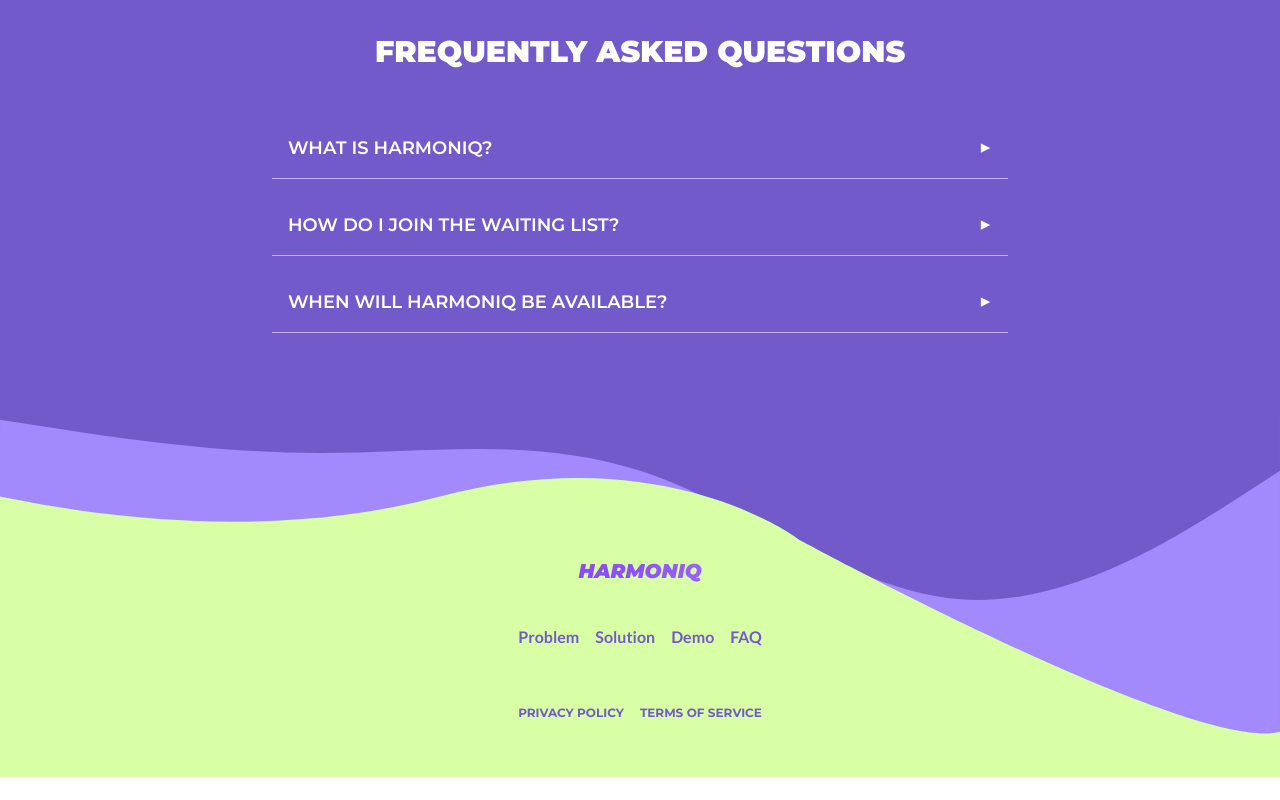
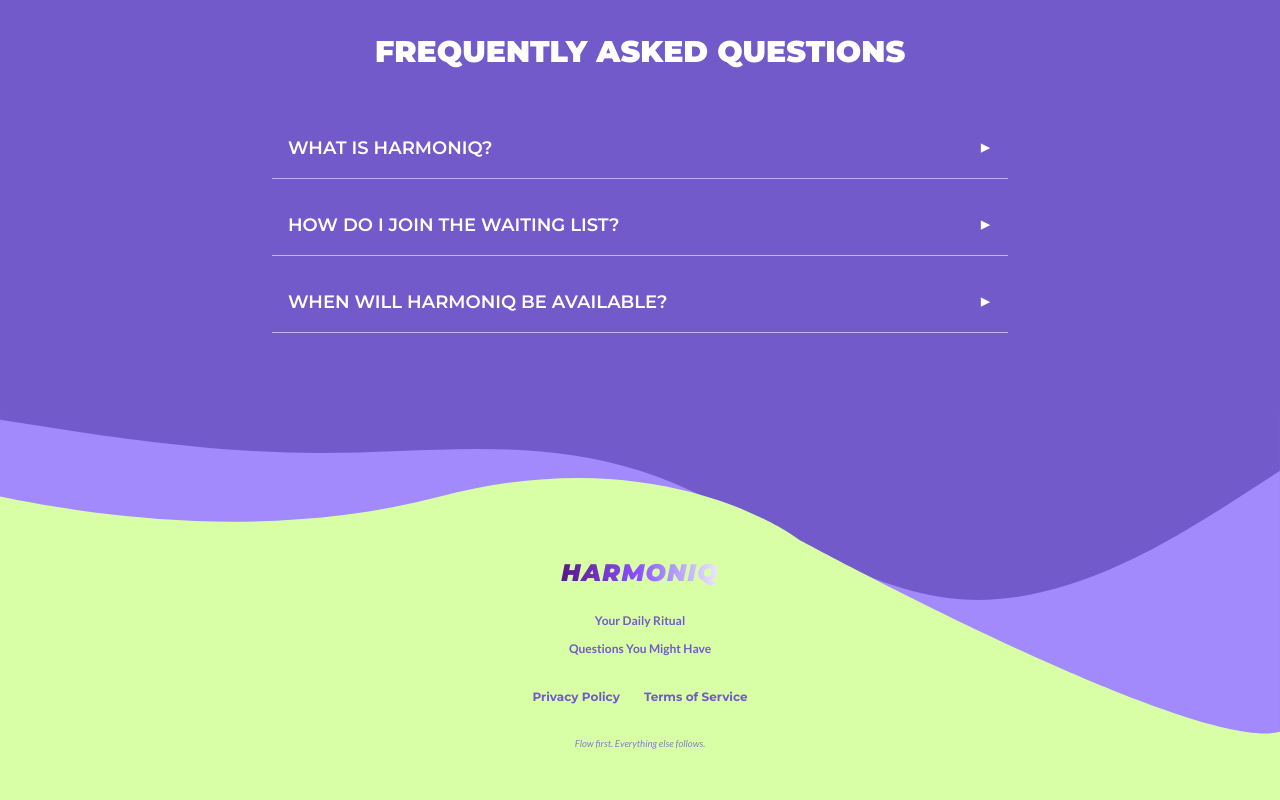
Before and after one commit to Poltergeistz/HarmoniQ, a SvelteKit app: page / in a window 1280 px wide. Shown: the part 2891-3691 px from the top of the page. Before the commit the page ends 3668 px from the top, so only its background shows below. Built offline with nearby package versions, Linux system fonts and the light colour scheme.

Commit message:
feat: Footer UX improved

```diff
--- a/src/components/Footer.svelte
+++ b/src/components/Footer.svelte
@@ -1,32 +1,27 @@
-<footer class="bg-accent md:bg-accent relative mt-auto overflow-hidden pt-24">
-	<!-- Wave background image -->
+<footer class="bg-accent relative mt-auto overflow-hidden pt-24">
+	<!-- Wave background -->
 	<img src="footer-wave.svg" alt="" class="absolute -top-1 left-0 z-0 w-full" aria-hidden="true" />
 
-	<div class="relative z-10 px-4 py-12">
-		<div class="text-center">
-			<div
-				class="font-montserrat mb-4 bg-gradient-to-r from-purple-900 via-violet-500 to-violet-100 bg-clip-text text-xl font-black text-transparent italic"
-			>
-				HARMONIQ
-			</div>
-			<div class="text-primary mb-6 flex justify-center space-x-4 py-6">
-				<a href="/#problem" class="font-lato font-bold hover:text-purple-500">Problem</a>
-				<a href="/#solution" class="font-lato font-bold hover:text-purple-500">Solution</a>
-				<a href="/#demo" class="font-lato font-bold hover:text-purple-500">Demo</a>
-				<a href="/#faq" class="font-lato font-bold hover:text-purple-500">FAQ</a>
-			</div>
-			<div class="text-primary flex justify-center space-x-4 py-2 text-xs">
-				<a
-					href="/privacy"
-					aria-label="Privacy Policy"
-					class="font-montserrat font-bold hover:text-purple-500">PRIVACY POLICY</a
-				>
-				<a
-					href="/terms"
-					aria-label="Terms of Service"
-					class="font-montserrat font-bold hover:text-purple-500">TERMS OF SERVICE</a
-				>
-			</div>
+	<div class="relative z-10 px-4 py-12 text-center flex flex-col items-center">
+		<!-- Logo -->
+		<div class="font-montserrat mb-6 bg-gradient-to-r from-purple-900 via-violet-500 to-violet-100 bg-clip-text text-2xl font-black text-transparent italic tracking-wider">
+			HARMONIQ
 		</div>
+
+		<!-- Navigation links, one column -->
+		<nav class="space-y-3 text-primary text-xs sm:text- font-lato font-bold mb-8">
+			<a href="/#daily-flow" class="block hover:text-purple-500 transition">Your Daily Ritual</a>
+			<a href="/#faq" class="block hover:text-purple-500 transition">Questions You Might Have</a>
+		</nav>
+
+		<!-- Legal links -->
+		<div class="flex flex-col sm:flex-row items-center justify-center gap-2 sm:gap-6 text-xs text-primary font-montserrat font-bold">
+			<a href="/privacy" class="hover:text-purple-500 transition">Privacy Policy</a>
+			<a href="/terms" class="hover:text-purple-500 transition">Terms of Service</a>
+		</div>
+		<!-- Poetic whisper -->
+		<p class="font-lato text-[0.6rem] text-primary/80 mt-8 italic">
+			Flow first. Everything else follows.
+		</p>
 	</div>
 </footer>
```
